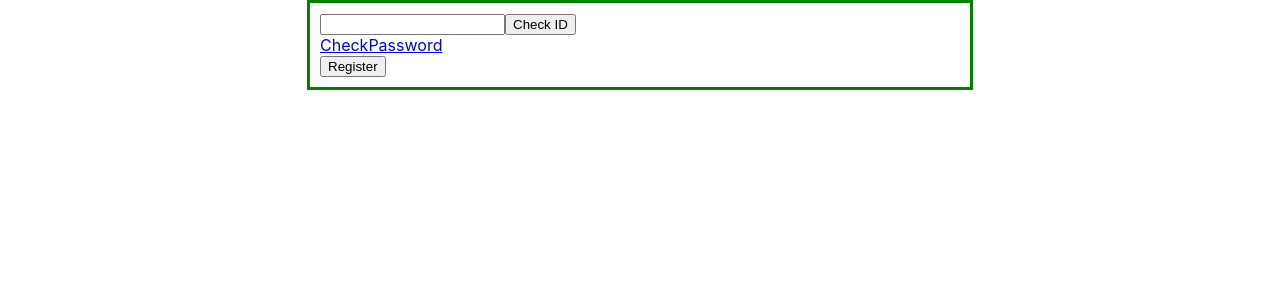
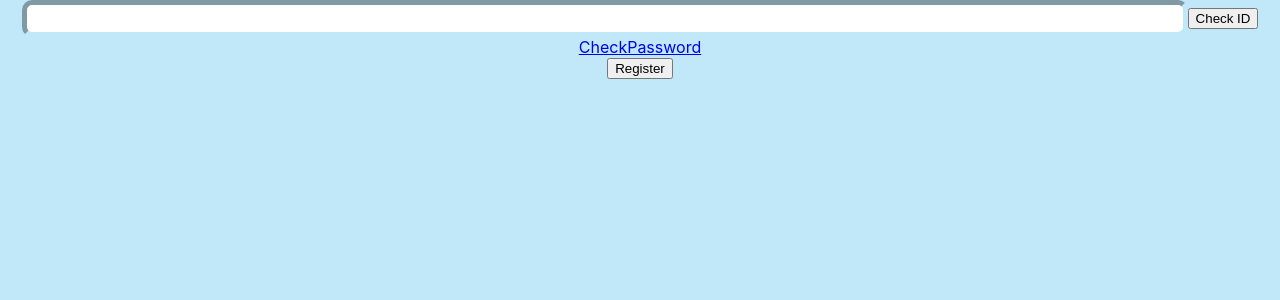
Before and after one commit to nitin-bommi/Login-Mechanism, a React (Create React App) app in the folder website-frontend/: page / in a window 1280 px wide. Shown: the top 300 px of the page. Built offline with nearby package versions, Linux system fonts and the light colour scheme.

Commit message:
added css

```diff
--- a/website-frontend/src/App.css
+++ b/website-frontend/src/App.css
@@ -1,6 +1,53 @@
-.center {
+body {
+  background: #C1E8F9;
+}
+
+.form-form {
+  padding: 50px 0;
+}
+
+.form {
+  background-color: #0B4B75;
+  color:  #C1E8F9;
+  max-width: 30%;
   margin: auto;
-  width: 50%;
-  border: 3px solid green;
-  padding: 10px;
+  padding: 50px 70px;
+  border-radius: 25px;
+  box-shadow: 0px 2px 10px rgba(0, 0, 0, 0.075);
+  box-shadow: 10px 10px #538fb8;
 }
+
+input{
+  width: 90%;
+  height: 25px;
+  border-radius: 10px;
+  border-width: 5px;
+  border-color: #C1E8F9;
+}
+
+.form .item{
+  margin-top: 25px;
+  padding: 10px 20px;
+}
+
+.item select{
+  padding: 30px;
+}
+
+.form-form .create-account{
+  width: 90%;
+  height: 25px;
+  border-radius: 10px;
+  padding: 10px 20px;
+  font-size: 18px;
+  font-weight: bold;
+  background-color: #C1E8F9;
+  border: none;
+  margin-top: 20px;
+}
+
+.center{
+  display: block;
+  margin: auto;
+  text-align: center;
+}
```
Also changed, not shown: website-frontend/src/CheckID.js (+14 -0 lines).
